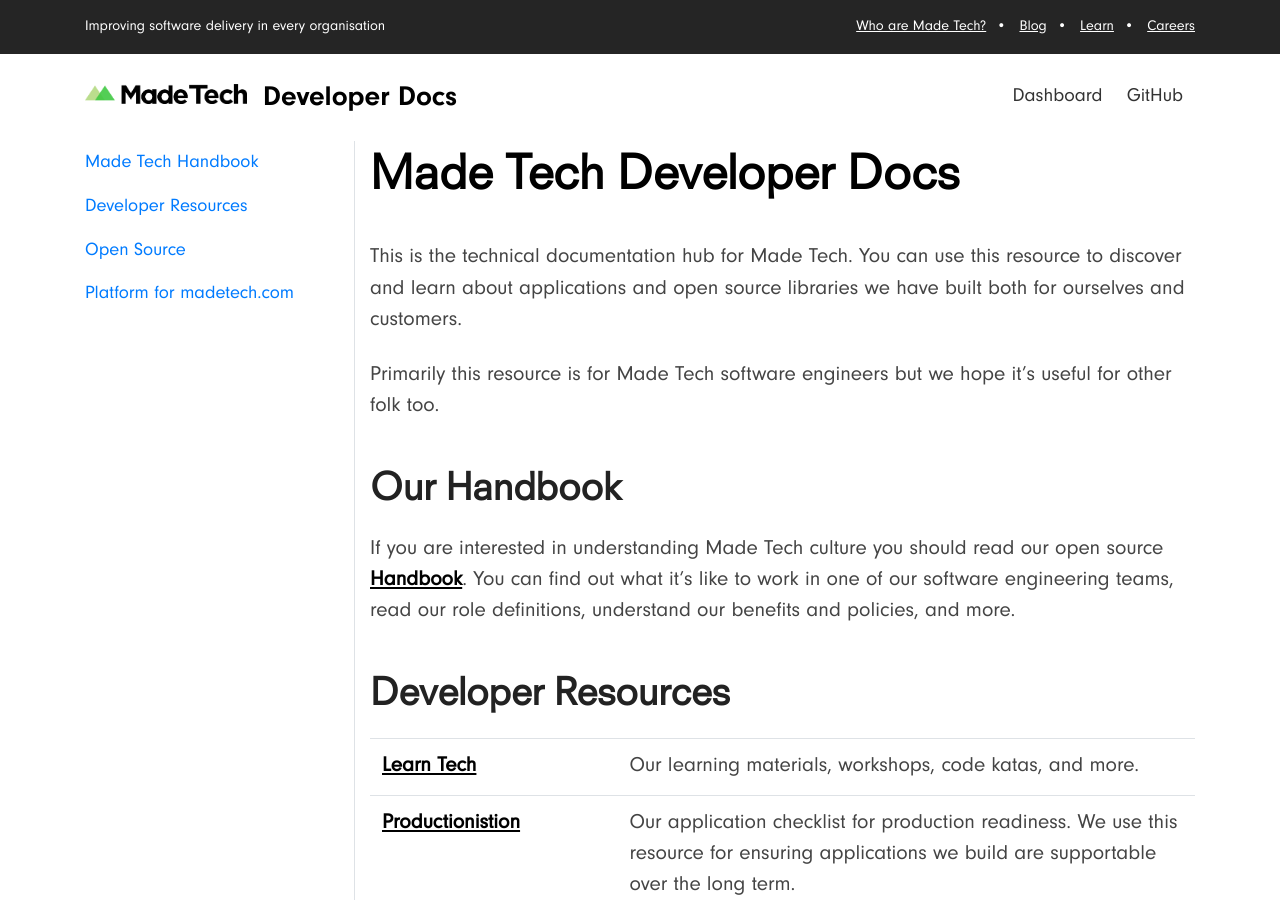
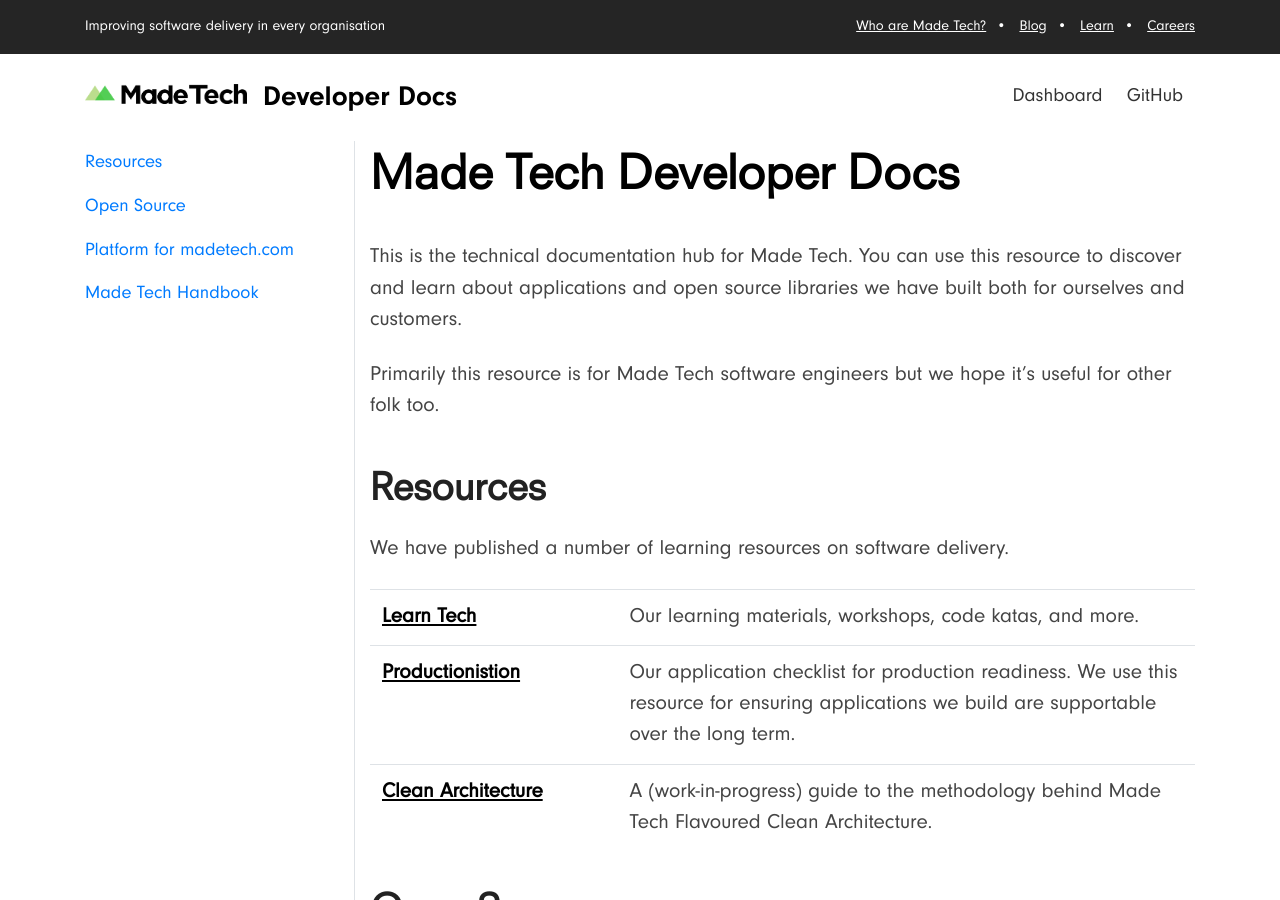
Before and after one commit to madetech/docs, a Jekyll site: the page built from index.md, in a window 1280 px wide and 900 px high. Built offline with Jekyll 4.4.1, drawn with Linux system fonts in a browser that asks for light colours; our own code applies the rules of GitHub Pages for plain Markdown files; some of the changed text lies outside the part shown.

Commit message:
Reorder content

```diff
--- a/_layouts/default.html
+++ b/_layouts/default.html
@@ -80,14 +80,8 @@
 
           <ul class="nav flex-column">
             <li>
-              <a href="#our-handbook" class="nav-link pl-0">
-                Made Tech Handbook
-              </a>
-            </li>
-
-            <li>
-              <a href="#developer-resources" class="nav-link pl-0">
-                Developer Resources
+              <a href="#resources" class="nav-link pl-0">
+                Resources
               </a>
             </li>
 
@@ -100,6 +94,12 @@
             <li>
               <a href="#platform-for-madetechcom" class="nav-link pl-0">
                 Platform for madetech.com
+              </a>
+            </li>
+
+            <li>
+              <a href="#made-tech-handbook" class="nav-link pl-0">
+                Made Tech Handbook
               </a>
             </li>
           </ul>
--- a/index.md
+++ b/index.md
@@ -4,11 +4,9 @@ This is the technical documentation hub for Made Tech. You can use this resource
 
 Primarily this resource is for Made Tech software engineers but we hope it's useful for other folk too.
 
-## Our Handbook
+## Resources
 
-If you are interested in understanding Made Tech culture you should read our open source [Handbook](https://github.com/handbook). You can find out what it's like to work in one of our software engineering teams, read our role definitions, understand our benefits and policies, and more.
-
-## Developer Resources
+We have published a number of learning resources on software delivery.
 
 <table class="table">
   <col width='30%'>
```
Also changed, not shown: other parts of index.md (+4 -0 lines).
